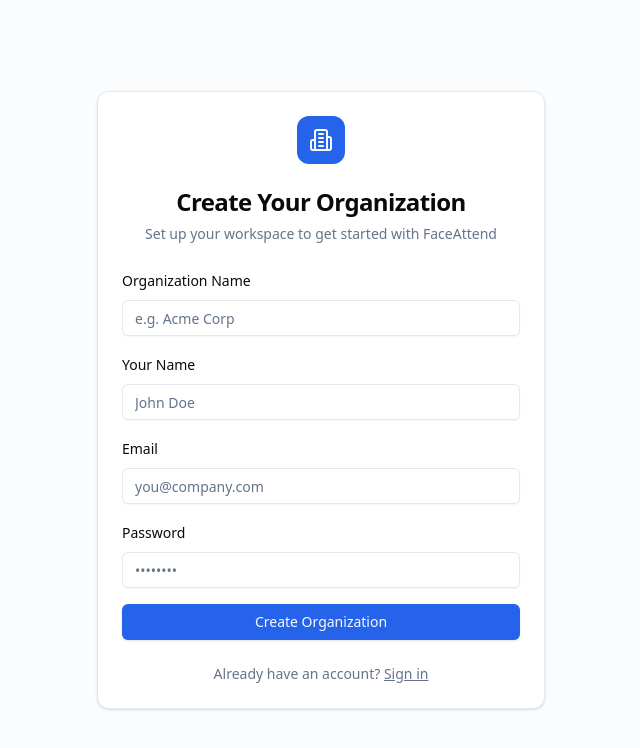
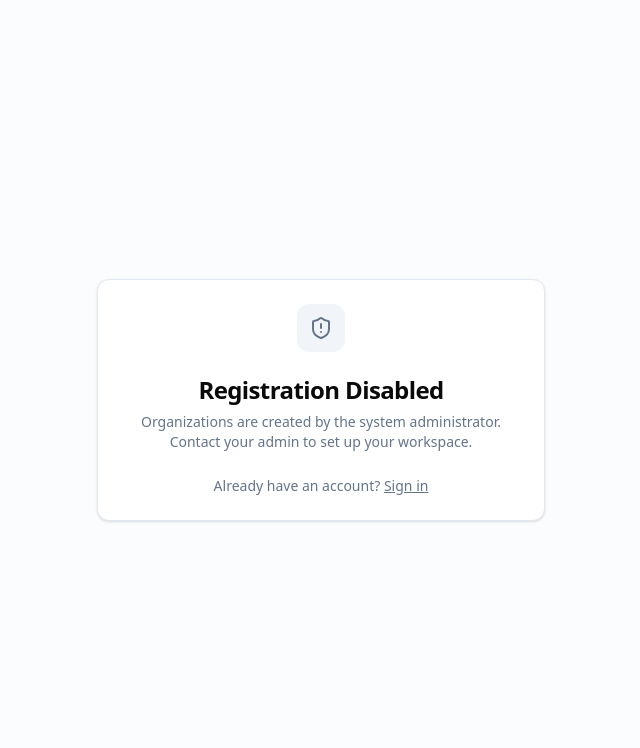
Before and after one commit to Joshmoodle001/faceclock-online, a Next.js app: page /signup in a window 1280 px wide. Shown: the top 748 px of the page, without its empty margins (319-959 px from the left). Built offline with nearby package versions, Linux system fonts and the light colour scheme; no server answers.

Commit message:
Only super admin creates orgs: org creation page now includes main admin account setup, removed self-signup flow

```diff
--- a/src/app/(public)/signup/page.tsx
+++ b/src/app/(public)/signup/page.tsx
@@ -1,136 +1,34 @@
 'use client';
 
-import { useState } from 'react';
+import { useEffect } from 'react';
 import { useRouter } from 'next/navigation';
 import Link from 'next/link';
-import { useForm } from 'react-hook-form';
-import { zodResolver } from '@hookform/resolvers/zod';
-import { z } from 'zod';
-import { Button } from '@/components/ui/button';
-import { Input } from '@/components/ui/input';
-import { Label } from '@/components/ui/label';
-import { Card, CardContent, CardDescription, CardHeader, CardTitle } from '@/components/ui/card';
-import { createClient } from '@/lib/supabase/client';
-import { Loader2, Building2, AlertCircle, CheckCircle2 } from 'lucide-react';
-
-const signupSchema = z.object({
-  orgName: z.string().min(2, 'Organization name must be at least 2 characters'),
-  displayName: z.string().min(2, 'Name must be at least 2 characters'),
-  email: z.string().email('Invalid email address'),
-  password: z.string().min(6, 'Password must be at least 6 characters'),
-});
-
-type SignupData = z.infer<typeof signupSchema>;
+import { Card, CardContent, CardHeader, CardTitle, CardDescription } from '@/components/ui/card';
+import { ShieldAlert } from 'lucide-react';
 
 export default function SignupPage() {
   const router = useRouter();
-  const [error, setError] = useState<string | null>(null);
-  const [success, setSuccess] = useState(false);
-  const supabase = createClient();
-
-  const { register, handleSubmit, formState: { errors, isSubmitting } } = useForm<SignupData>({
-    resolver: zodResolver(signupSchema),
-  });
-
-  const onSubmit = async (data: SignupData) => {
-    setError(null);
-    setSuccess(false);
-
-    try {
-      const res = await fetch('/api/register', {
-        method: 'POST',
-        headers: { 'Content-Type': 'application/json' },
-        body: JSON.stringify({
-          orgName: data.orgName,
-          email: data.email,
-          password: data.password,
-          displayName: data.displayName,
-        }),
-      });
-
-      const result = await res.json();
-
-      if (!res.ok) {
-        setError(result.error || 'Registration failed');
-        return;
-      }
-
-      setSuccess(true);
-
-      const { error: signInError } = await supabase.auth.signInWithPassword({
-        email: data.email,
-        password: data.password,
-      });
-
-      if (signInError) {
-        setError('Account created. Please sign in.');
-        return;
-      }
-
-      router.push('/admin/dashboard');
-    } catch {
-      setError('Network error. Please try again.');
-    }
-  };
 
   return (
     <div className="min-h-screen flex items-center justify-center bg-muted/30 p-4">
       <Card className="w-full max-w-md">
         <CardHeader className="text-center">
           <div className="flex justify-center mb-4">
-            <div className="h-12 w-12 rounded-xl bg-primary flex items-center justify-center">
-              <Building2 className="h-6 w-6 text-primary-foreground" />
+            <div className="h-12 w-12 rounded-xl bg-muted flex items-center justify-center">
+              <ShieldAlert className="h-6 w-6 text-muted-foreground" />
             </div>
           </div>
-          <CardTitle className="text-2xl">Create Your Organization</CardTitle>
-          <CardDescription>Set up your workspace to get started with FaceAttend</CardDescription>
+          <CardTitle className="text-2xl">Registration Disabled</CardTitle>
+          <CardDescription>
+            Organizations are created by the system administrator. Contact your admin to set up your workspace.
+          </CardDescription>
         </CardHeader>
-        <CardContent>
-          {success ? (
-            <div className="flex flex-col items-center gap-3 py-4 text-center">
-              <CheckCircle2 className="h-12 w-12 text-emerald-500" />
-              <p className="font-medium text-lg">Account created!</p>
-              <p className="text-sm text-muted-foreground">Signing you in...</p>
-            </div>
-          ) : (
-            <form onSubmit={handleSubmit(onSubmit)} className="space-y-4">
-              <div className="space-y-2">
-                <Label htmlFor="orgName">Organization Name</Label>
-                <Input id="orgName" placeholder="e.g. Acme Corp" {...register('orgName')} />
-                {errors.orgName && <p className="text-sm text-destructive">{errors.orgName.message}</p>}
-              </div>
-              <div className="space-y-2">
-                <Label htmlFor="displayName">Your Name</Label>
-                <Input id="displayName" placeholder="John Doe" {...register('displayName')} />
-                {errors.displayName && <p className="text-sm text-destructive">{errors.displayName.message}</p>}
-              </div>
-              <div className="space-y-2">
-                <Label htmlFor="email">Email</Label>
-                <Input id="email" type="email" placeholder="you@company.com" {...register('email')} />
-                {errors.email && <p className="text-sm text-destructive">{errors.email.message}</p>}
-              </div>
-              <div className="space-y-2">
-                <Label htmlFor="password">Password</Label>
-                <Input id="password" type="password" placeholder="••••••••" {...register('password')} />
-                {errors.password && <p className="text-sm text-destructive">{errors.password.message}</p>}
-              </div>
-              {error && (
-                <div className="flex items-center gap-2 text-sm text-destructive bg-destructive/10 p-3 rounded-md">
-                  <AlertCircle className="h-4 w-4 shrink-0" />
-                  {error}
-                </div>
-              )}
-              <Button type="submit" className="w-full" disabled={isSubmitting}>
-                {isSubmitting ? <Loader2 className="h-4 w-4 mr-2 animate-spin" /> : null}
-                Create Organization
-              </Button>
-            </form>
-          )}
+        <CardContent className="text-center">
+          <p className="text-sm text-muted-foreground">
+            Already have an account?{' '}
+            <Link href="/login" className="underline hover:text-foreground font-medium">Sign in</Link>
+          </p>
         </CardContent>
-        <div className="px-6 pb-6 text-center text-sm text-muted-foreground">
-          Already have an account?{' '}
-          <Link href="/login" className="underline hover:text-foreground">Sign in</Link>
-        </div>
       </Card>
     </div>
   );
--- a/src/app/api/register/route.ts
+++ b/src/app/api/register/route.ts
@@ -1,9 +1,10 @@
 import { NextResponse } from 'next/server';
+import { createClient } from '@/lib/supabase/server';
 import { createAdminClient } from '@/lib/supabase/admin';
 
 export async function POST(request: Request) {
   try {
-    const { orgName, email, password, displayName } = await request.json();
+    const { orgName, slug, default_timezone, currency, email, password, displayName } = await request.json();
 
     if (!orgName || !email || !password || !displayName) {
       return NextResponse.json({ error: 'All fields are required' }, { status: 400 });
@@ -13,21 +14,15 @@
       return NextResponse.json({ error: 'Password must be at least 6 characters' }, { status: 400 });
     }
 
-    const slug = orgName
-      .toLowerCase()
-      .replace(/[^a-z0-9]+/g, '-')
-      .replace(/^-|-$/g, '')
-      .slice(0, 50);
-
     const supabase = createAdminClient();
 
     const { data: org, error: orgError } = await supabase
       .from('organizations')
       .insert({
         name: orgName,
-        slug,
-        default_timezone: 'Africa/Johannesburg',
-        currency: 'ZAR',
+        slug: slug || orgName.toLowerCase().replace(/[^a-z0-9]+/g, '-').replace(/^-|-$/g, '').slice(0, 50),
+        default_timezone: default_timezone || 'Africa/Johannesburg',
+        currency: currency || 'ZAR',
         status: 'active',
       })
       .select('id')
```
Also changed, not shown: src/app/admin/organizations/page.tsx (+60 -12 lines).
